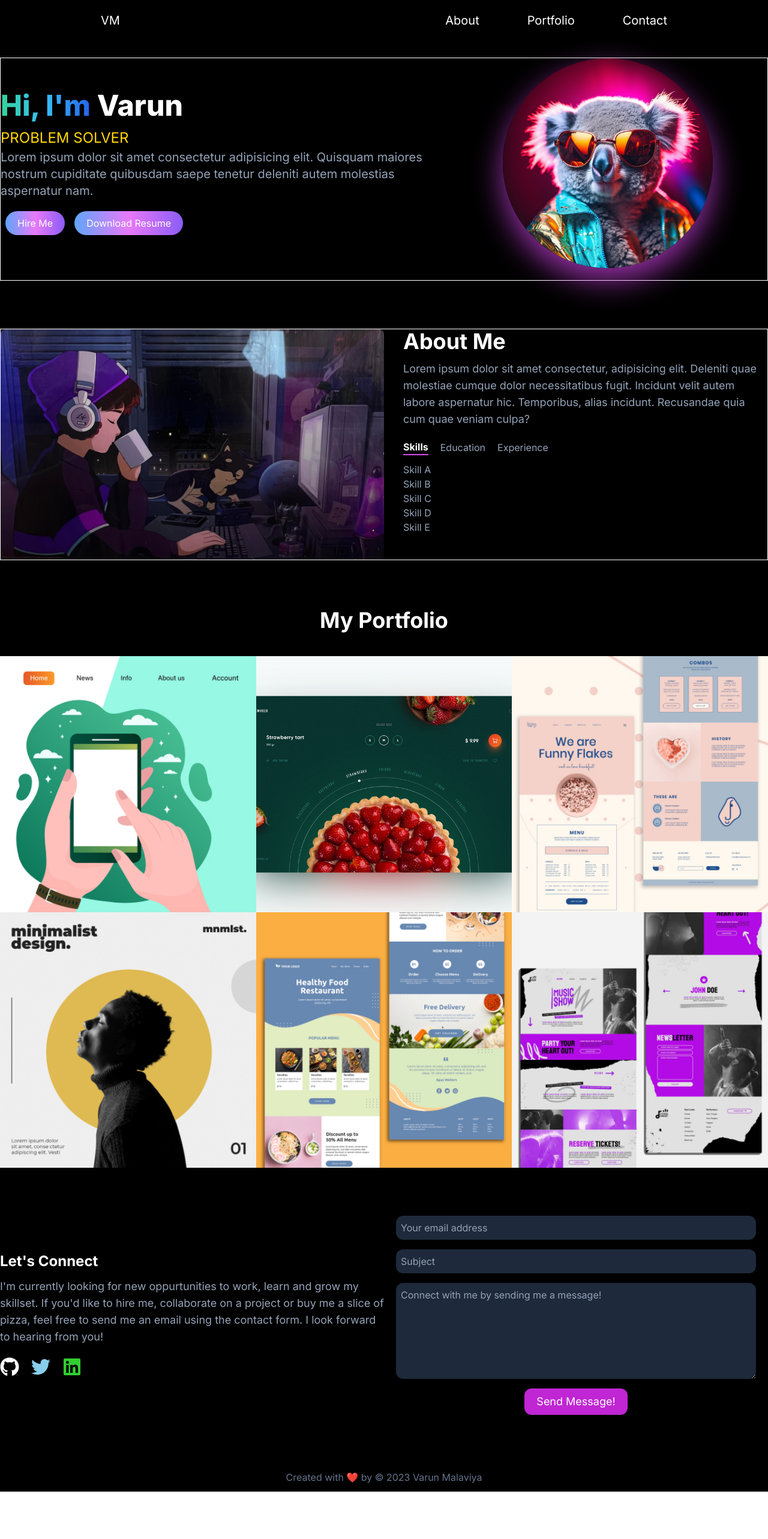
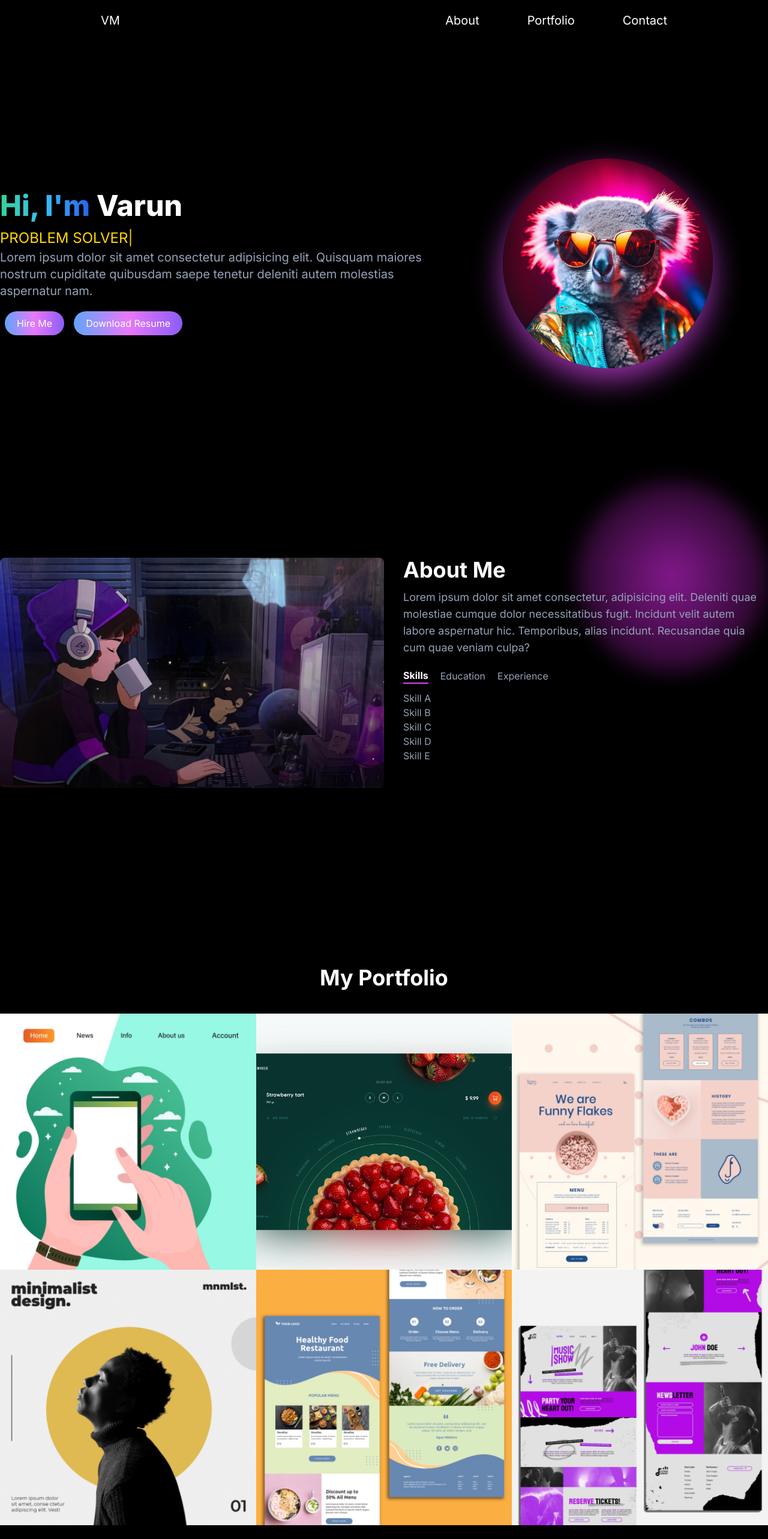
Before and after one commit to DustyDogCodex/nextjs-portfolio, a Next.js app: page / in a window 1280 px wide. Shown: the top 2566 px of the page at 60% size. Before the commit the page ends 2487 px from the top, so only its background shows below. Built offline with nearby package versions, Linux system fonts and the light colour scheme.

Commit message:
styling changes and added a blurred circle effect

```diff
--- a/src/app/components/About.tsx
+++ b/src/app/components/About.tsx
@@ -48,19 +48,22 @@ function About() {
     return (
         <section
             id="about"
-            className="my-20 flex flex-col-reverse md:flex-row items-center justify-between gap-8 border border-white"
+            className="my-10 py-20 md:py-32 flex flex-col-reverse md:flex-row items-center justify-between gap-8 relative"
         >
+            {/* blurred blue circle effect in the background */}
+            <div className="bg-blurred-circle from-primary-900 to-transparent rounded-full h-80 w-80 blur-lg absolute top-0 right-0" />
+
             <Image
                 src="/about-me.jpg"
                 alt="THE GREATEST STUDENT IN THE HISTORY OF STUDYING"
                 width={360}
                 height={400}
-                className="w-full md:w-1/2 h-96 rounded-lg"
+                className="w-full md:w-1/2 h-96 rounded-lg mt-5 md:mt-0"
             />
 
             {/* about me heading/para and tabs */}
             <div
-                className="h-80 md:h-96 text-center my-5 md:my-0 md:text-left"
+                className="h-80 md:h-96 text-center my-5 md:my-0 md:text-left z-40"
             >
                 <h1 className="text-4xl font-bold mb-3">About Me</h1>
                 <p className="text-slate-400 text-base lg:text-lg p-2 md:p-0 text-center md:text-left">
--- a/src/app/components/Contact.tsx
+++ b/src/app/components/Contact.tsx
@@ -5,20 +5,23 @@ function Contact() {
     return (
         <section
             id="contact"
-            className="flex items-center my-20"
+            className="flex flex-col md:flex-row items-center my-10 py-20 md:py-32 px-4 relative"
         >
-            <div className="w-1/2"
+            {/* blurred blue circle effect in the background */}
+            <div className="bg-blurred-circle from-primary-900 to-transparent rounded-full h-80 w-80 blur-lg absolute top-0 -left-4 transform -translate-x-1/2 -translate-1/2" />
+
+            <div className="w-full md:w-1/2 z-40"
             >
                 {/* heading and intro to section */}
-                <h2 className="text-2xl font-bold">{"Let's Connect"}</h2>
+                <h2 className="text-2xl font-bold text-center md:text-left">{"Let's Connect"}</h2>
                 <p
-                    className="text-slate-400 text-lg mt-3"
+                    className="text-slate-400 text-lg mt-3 text-center md:text-left"
                 >
                     {"I'm currently looking for new oppurtunities to work, learn and grow my skillset. If you'd like to hire me, collaborate on a project or buy me a slice of pizza, feel free to send me an email using the contact form. I look forward to hearing from you!"}
                 </p>
 
                 {/* links to socials */}
-                <div className="mt-5 flex items-center gap-5">
+                <div className="mt-5 flex items-center justify-center md:justify-start gap-5">
                     <a
                         href='https://github.com/DustyDogCodex'
                         target="_blank"
@@ -41,7 +44,7 @@ function Contact() {
             </div>
 
             {/* contact me form */}
-            <div className="w-1/2 px-5">
+            <div className="w-full md:w-1/2 px-0 md:px-5 mt-5 md:mt-0">
                 <form action="https://formsubmit.co/280e83d4b1c4a5bbf549d02633e4c5fa" method="POST" className="flex flex-col gap-4">
                     <input
                         type="email"
--- a/src/app/components/Hero.tsx
+++ b/src/app/components/Hero.tsx
@@ -6,7 +6,7 @@ function Hero() {
     return (
         <section
             id="home"
-            className="grid grid-cols-1 lg:grid-cols-12 border border-white z-20"
+            className="grid grid-cols-1 lg:grid-cols-12 z-20 my-10 py-12 md:py-32"
         >
             {/* hero intro & buttons */}
             <div className="col-span-7 flex flex-col items-center lg:items-start justify-center">
--- a/src/app/components/Portfolio.tsx
+++ b/src/app/components/Portfolio.tsx
@@ -66,7 +66,7 @@ function Portfolio() {
     return (
         <section
             id='portfolio'
-            className="flex flex-col items-center my-20"
+            className="flex flex-col items-center my-10 py-20 md:py-32"
         >
             <h1 className="text-4xl font-bold mb-10">My Portfolio</h1>
             <div
--- a/tailwind.config.ts
+++ b/tailwind.config.ts
@@ -9,9 +9,7 @@ const config: Config = {
   theme: {
     extend: {
       backgroundImage: {
-        'gradient-radial': 'radial-gradient(var(--tw-gradient-stops))',
-        'gradient-conic':
-          'conic-gradient(from 180deg at 50% 50%, var(--tw-gradient-stops))'
+        'blurred-circle': 'radial-gradient(ellipse at center, rgb(134 25 143), rgb(0,0,0))'
       },
     },
   },
```
